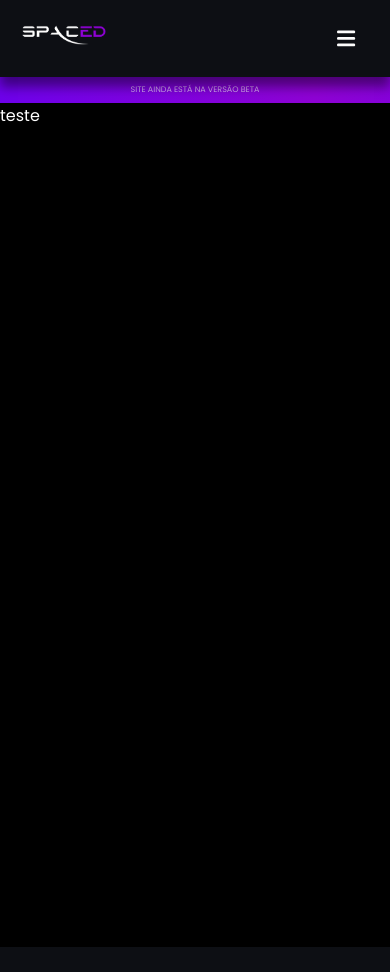
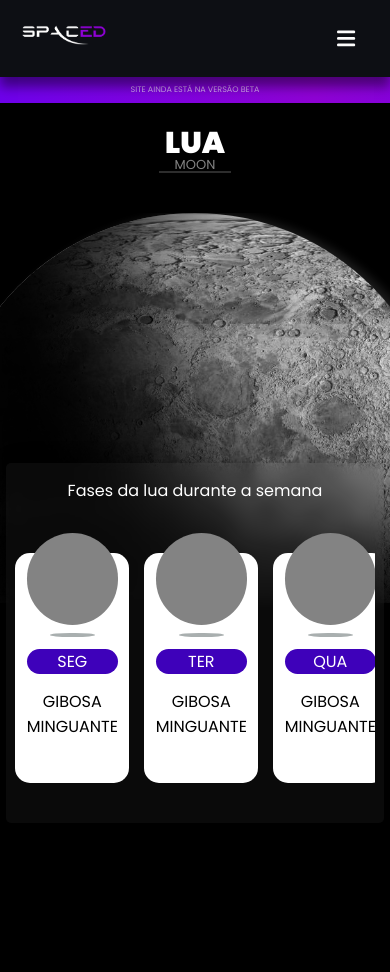
Before and after one commit to Glauedson/SPACED, a React (Vite) app: page /Lua in a window 390 px wide. Before the commit the page ends 947 px from the top, so only its background shows below. Built offline with nearby package versions, Linux system fonts and the light colour scheme.

Commit message:
feat: Adiciona a pagina Lua
esse commit adiciona toda a pagina da lua e seu estilo ainda não responsivo

```diff
--- a/src/pages/components/header/header.module.css
+++ b/src/pages/components/header/header.module.css
@@ -208,7 +208,7 @@ hr {
     width: 112%;
     position: relative;
     left: -20px;
-    bottom: -13px;
+    bottom: -10px;
     padding-top: 10px;
     padding-bottom: 10px;
     font-size: clamp(10px, 3vw, 15px);
--- a/src/pages/home/styles.css
+++ b/src/pages/home/styles.css
@@ -69,7 +69,7 @@ body {
 }
 
 .luaBannerTopo{
-  background-color: #0d0e11;
+  background-color: #0D0F14;
   background-position: center;
   background-size: cover;
   display: flex;
@@ -145,11 +145,11 @@ body {
     height: auto;
     border-radius: 15px 15px 15px 15px;
     box-shadow:
-    0px -5px 10px rgba(0, 0, 0, 0.856), /* Sombra preta acima */
-    0px 5px 10px rgba(245, 244, 244, 0.137);
+    0px -5px 10px rgba(0, 0, 0, 0.719), /* Sombra preta acima */
+    0px 3px 15px rgba(245, 244, 244, 0.137);
     background:
     linear-gradient(rgba(0, 0, 0, 0.897), rgba(8, 8, 8, 0.5)),
-    url('https://www.shutterstock.com/image-vector/space-stars-background-abstract-stardust-600nw-2318734487.jpg');
+    url('../../assets/images/space-stars-background-abstract-stardust-600nw-2318734487.webp');
   }
 
   .luaDescricao{
--- a/src/pages/lua/lua.jsx
+++ b/src/pages/lua/lua.jsx
@@ -7,7 +7,78 @@ function Lua() {
     <>
       <Header />
       <main>
-        <p>teste</p>
+        <h1>LUA</h1>
+        <p> MOON</p>
+        <hr />
+
+        <div className="Lua">
+          <div className="LuaFundo">
+
+          </div>
+        </div>
+
+        <div className="informacoesSemanais">
+          <p>Fases da lua durante a semana</p>
+          <div className="caixaDiasSemana">
+
+            <div className="caixaDia">
+              <div className="caixaDiaFoto">
+
+              </div>
+              <div className="sombra"></div>
+              <div className="dia"><p>SEG</p></div>
+              <div className="faseLua">
+                <p>GIBOSA MINGUANTE</p>
+              </div>
+            </div>
+
+            <div className="caixaDia">
+              <div className="caixaDiaFoto">
+
+              </div>
+              <div className="sombra"></div>
+              <div className="dia"><p>TER</p></div>
+              <div className="faseLua">
+                <p>GIBOSA MINGUANTE</p>
+              </div>
+            </div>
+
+            <div className="caixaDia">
+              <div className="caixaDiaFoto">
+
+              </div>
+              <div className="sombra"></div>
+              <div className="dia"><p>QUA</p></div>
+              <div className="faseLua">
+                <p>GIBOSA MINGUANTE</p>
+              </div>
+            </div>
+
+            <div className="caixaDia">
+              <div className="caixaDiaFoto">
+
+              </div>
+              <div className="sombra"></div>
+              <div className="dia"><p>QUI</p></div>
+              <div className="faseLua">
+                <p>GIBOSA MINGUANTE</p>
+              </div>
+            </div>
+
+            <div className="caixaDia">
+              <div className="caixaDiaFoto">
+
+              </div>
+              <div className="sombra"></div>
+              <div className="dia"><p>SEX</p></div>
+              <div className="faseLua">
+                <p>GIBOSA MINGUANTE</p>
+              </div>
+            </div>
+
+          </div>
+        </div>
+
       </main>
     </>
   )
--- a/src/pages/lua/styles.css
+++ b/src/pages/lua/styles.css
@@ -1,7 +1,148 @@
-
 main{
     width: 100vw;
     height: 100dvh;
     background-color: rgb(0, 0, 0);
     color: #ffffff;
+    display: flex;
+    align-items: center;
+    flex-direction: column;
+    padding-top: 25px;
 }
+
+main > h1{
+    font-size: clamp(30px, 4vw, 60px);
+    font-weight: bold;
+    line-height: 1;
+}
+
+main > p{
+    font-size: clamp(13px, 3vw, 19px);
+    line-height: 1;
+    color: #838383;
+}
+
+main > hr {
+    width: clamp(70px, 7vw, 130px);
+}
+
+.Lua{
+    margin-top: 40px;
+    max-width: 900px;
+    width: 100%;
+    aspect-ratio: 1/1;
+    overflow: hidden;
+    display: flex;
+    justify-content: center;
+    align-items: start;
+}
+
+.LuaFundo{
+  background-image: url(../../assets/images/vqytgc3pmazd1.webp);
+  background-repeat: repeat-x;
+  background-size: auto 100%;
+  width: 100%;
+  min-width: 500px;
+  border-radius: 50%;
+  aspect-ratio: 1/1;
+  animation: girarLua 20s linear infinite;
+  box-shadow: inset 190px -200px 130px 0px rgb(0, 0, 0),
+              8px 0px 10px 0px rgba(255, 255, 255, 0.11);
+}
+
+.informacoesSemanais{
+    background: rgba(255, 255, 255, 0.04);
+    border-radius: 16px;
+    box-shadow: 0 4px 30px rgba(0, 0, 0, 0.1);
+    backdrop-filter: blur(7.6px);
+    -webkit-backdrop-filter: blur(7.6px);
+    text-align: center;
+    position: relative;
+    top: -29vh;
+    max-width: 1100px;
+    width: 97%;
+    display: flex;
+    flex-direction: column;
+    align-items: center;
+    border-radius: 15px;
+    padding-top: 15px;
+}
+
+.caixaDiasSemana{
+    padding: 25px 0px 25px 0px;
+    gap: 15px;
+    overflow-x: auto;
+    width: 97%;
+    height: 300px;
+    display: flex;
+    margin-bottom: 15px;
+}
+
+.caixaDia{
+    background-color: white;
+    aspect-ratio: 1/1.2;
+    min-width: 114px;
+    height: 100%;
+    border-radius: 15px;
+    display: flex;
+    flex-direction: column;
+    align-items: center;
+    color: black;
+}
+
+.caixaDiaFoto{
+    background-color: #838383;
+    width: 60%;
+    aspect-ratio: 1/1;
+    border-radius: 50%;
+    position: relative;
+    top: -25px;
+}
+
+.sombra{
+    background-color: rgb(169, 175, 175);
+    width: 40%;
+    height: 2%;
+    border-radius: 50%;
+    position: relative;
+    top: -12px;
+}
+
+.dia{
+    background-color: #3E01BA;
+    width: 80%;
+    border-radius: 50px;
+    padding: 10px 0px 10px 0px;
+    color: #ffffff;
+}
+
+.faseLua{
+    width: 80%;
+    margin-top: 15px;
+}
+
+@media (max-width: 1060px) {
+
+    .informacoesSemanais{
+        top: -140px;
+        border-radius: 5px;
+    }
+
+    .caixaDiasSemana{
+        margin-top: 25px;
+        height: 230px;
+        width: 95%;
+    }
+
+    .caixaDia{
+        max-width: 140px;
+    }
+
+    .caixaDiaFoto{
+        top: -20px;
+        width: 80%;
+    }
+
+    .dia{
+        padding: 0;
+    }
+}
```
Also changed, not shown: src/assets/images/space-stars-background-abstract-stardust-600nw-2318734487.webp (added), src/assets/images/vqytgc3pmazd1.webp (added).
